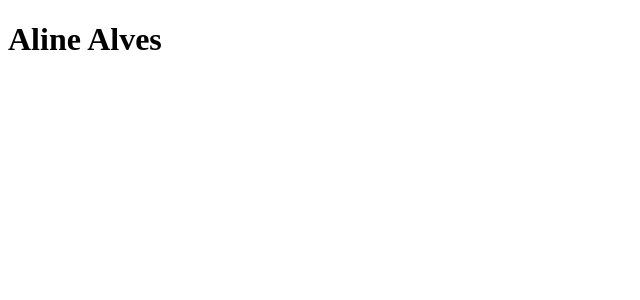
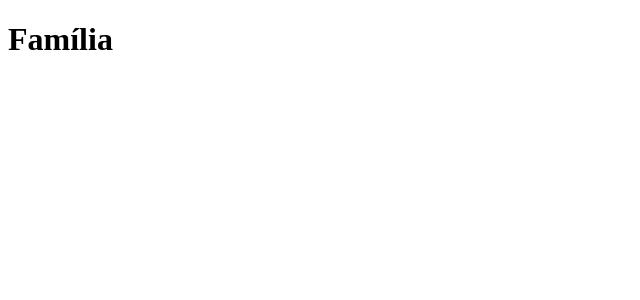
Before and after one commit to jonataspessoa/tabNews, a Next.js app: page / in a window 1280 px wide. Shown: the top 300 px of the page, without its empty margins (0-640 px from the left). Built offline with nearby package versions, Linux system fonts and the light colour scheme.

Commit message:
Terceira altercao de frase

```diff
--- a/pages/index.js
+++ b/pages/index.js
@@ -1,5 +1,5 @@
 function Home() {
-    return <h1>Aline Alves</h1>
+    return <h1>Família</h1>
 }
 
 export default Home;
```
